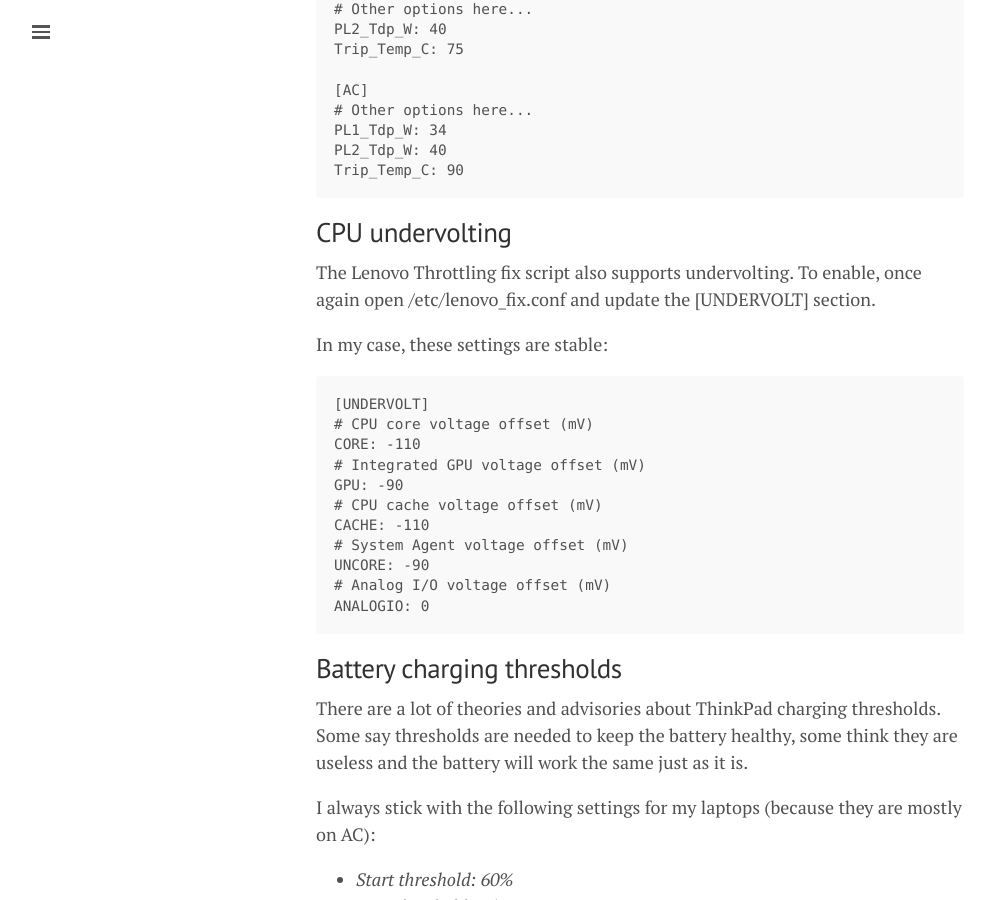
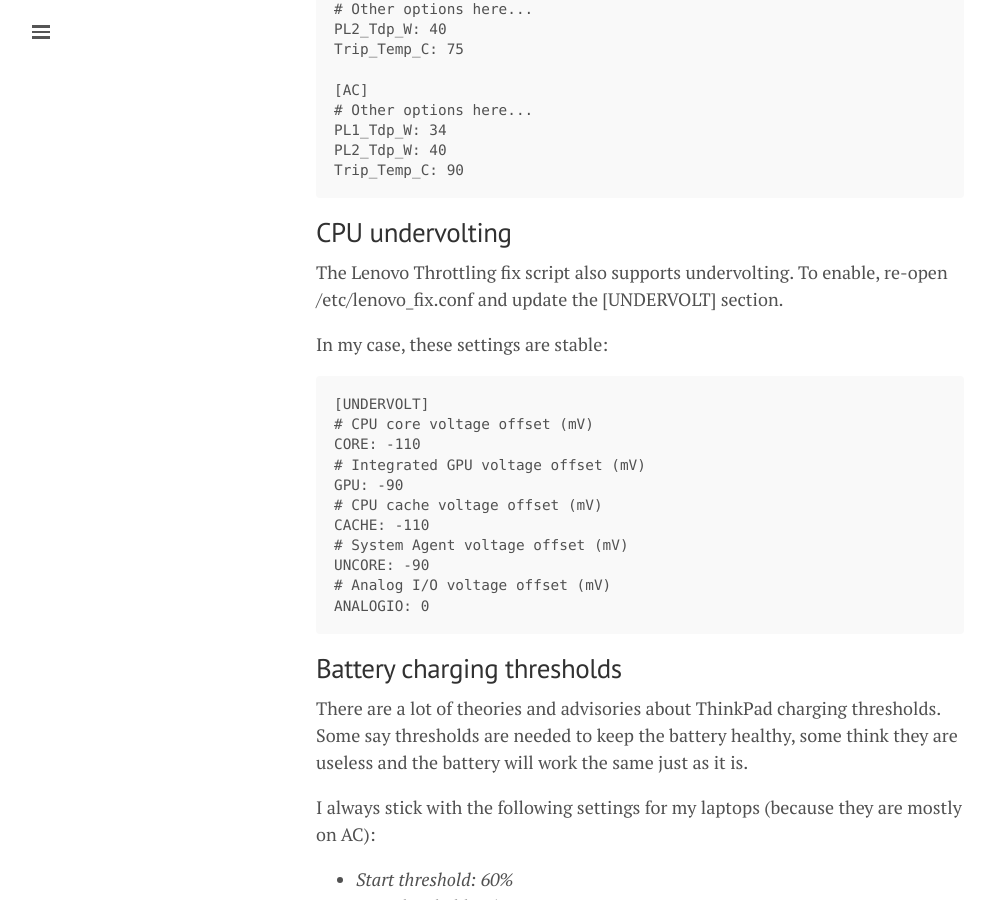
Before and after one commit to lgeurts/lgeurts.github.io, a Jekyll site: the page built from _posts/2021-10-15-ubuntu-setup-notes-for-x1-carbon-gen8.md, in a window 1280 px wide and 900 px high, scrolled down 2911 px. Shown: the whole window, without its empty margins (0-992 px from the left). Built offline with Jekyll 4.4.1, drawn with Linux system fonts in a browser that asks for light colours; nearby versions of some CDN libraries; comment, search, counter and statistics services are not loaded.

Commit message:
Update 2021-10-15-ubuntu-setup-notes-for-x1-carbon-gen8.md

````diff
--- a/_posts/2021-10-15-ubuntu-setup-notes-for-x1-carbon-gen8.md
+++ b/_posts/2021-10-15-ubuntu-setup-notes-for-x1-carbon-gen8.md
@@ -98,7 +98,7 @@
 ```
 ## CPU undervolting
 
-The Lenovo Throttling fix script also supports undervolting. To enable, once again open /etc/lenovo_fix.conf and update the [UNDERVOLT] section.
+The Lenovo Throttling fix script also supports undervolting. To enable, re-open /etc/lenovo_fix.conf and update the [UNDERVOLT] section.
 
 In my case, these settings are stable:
 ```
````
